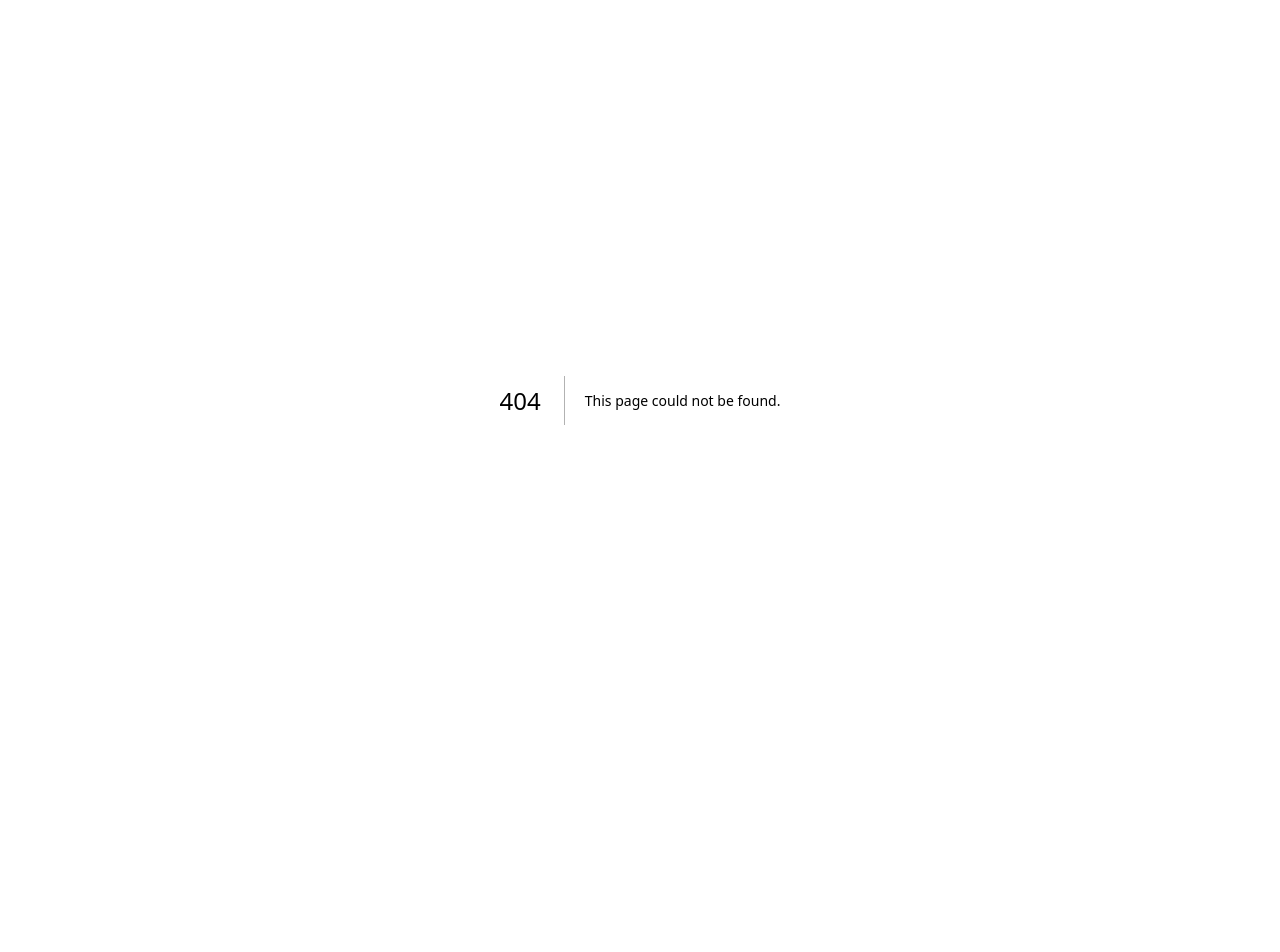
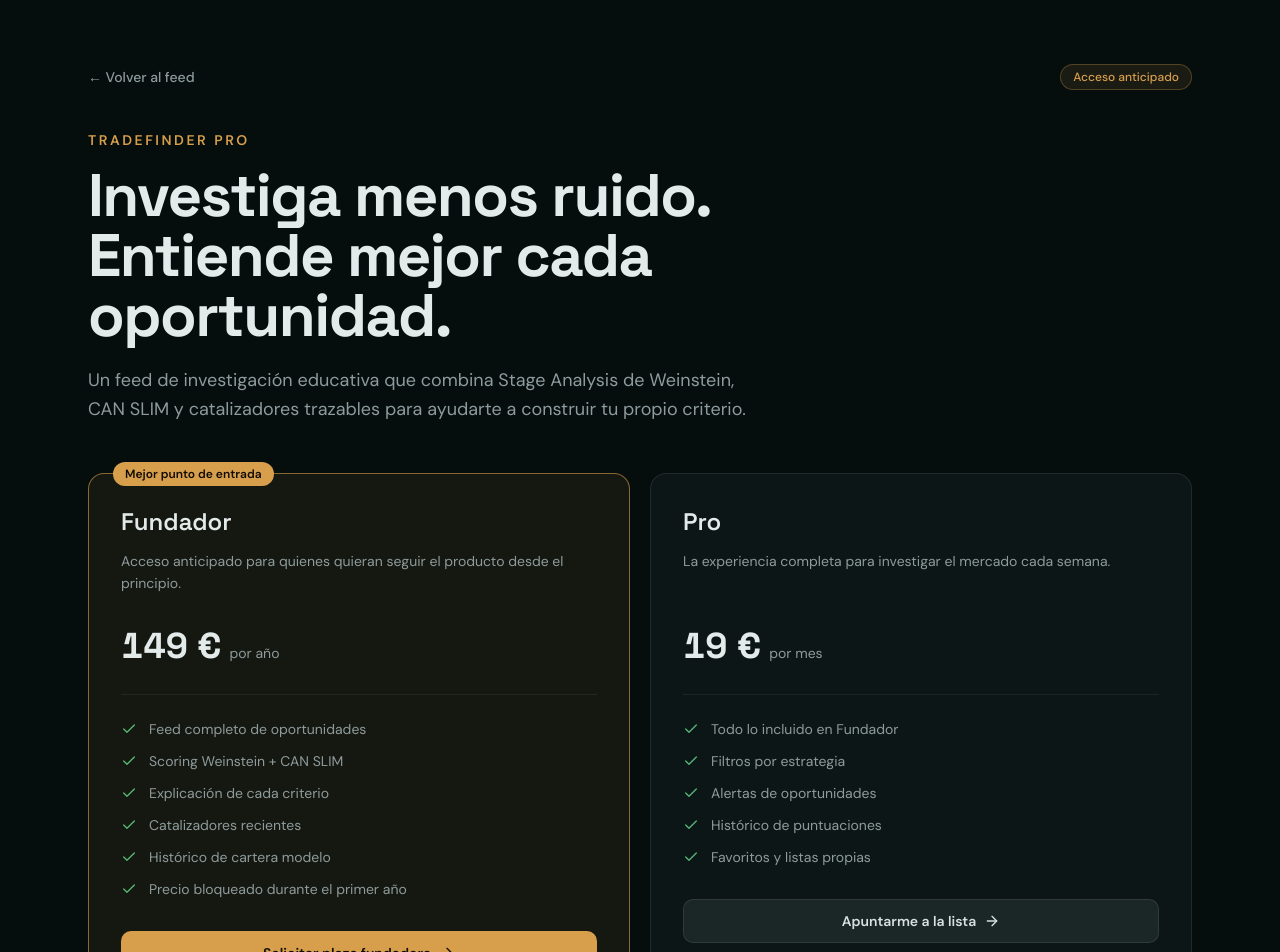
Before and after one commit to Aescanilla89/invest-feed-mvp, a Next.js app in the folder frontend/: page /pricing in a window 1280 px wide. Before the commit this address had no page. Shown: the top 952 px of the page. Before the commit the page ends 800 px from the top, so only its background shows below. Built offline with nearby package versions, Linux system fonts and the light colour scheme.

Commit message:
feat: add founder pricing offer

```diff
--- a/frontend/src/app/layout.tsx
+++ b/frontend/src/app/layout.tsx
@@ -22,9 +22,9 @@
 });
 
 export const metadata: Metadata = {
-  title: "TradeFinder — From Market Noise to Clear Decisions",
+  title: "TradeFinder — Research the Market with More Clarity",
   description:
-    "Oportunidades de inversión rankeadas combinando Stage Analysis de Weinstein y CAN SLIM, con el porqué explicado en lenguaje claro. Información educativa, no asesoramiento financiero.",
+    "Herramienta de investigación educativa que combina Stage Analysis de Weinstein y CAN SLIM, con criterios explicados en lenguaje claro.",
 };
 
 export default function RootLayout({
--- a/frontend/src/app/page.tsx
+++ b/frontend/src/app/page.tsx
@@ -1,6 +1,7 @@
 import { CatalystsSection } from "@/components/catalysts-section";
 import { FeedSection } from "@/components/feed-section";
 import { Header } from "@/components/header";
+import Link from "next/link";
 
 export default function Home() {
   return (
@@ -8,6 +9,20 @@
       <Header />
       <main className="mx-auto w-full max-w-6xl flex-1 px-6 py-8">
         <div className="flex flex-col gap-12">
+          <section className="flex flex-col gap-4 rounded-2xl border border-(--color-accent)/30 bg-(--color-accent)/8 p-6 sm:flex-row sm:items-center sm:justify-between sm:p-7" aria-labelledby="founder-offer-title">
+            <div>
+              <p className="text-xs font-semibold uppercase tracking-[0.16em] text-(--color-accent)">Acceso fundador</p>
+              <h2 id="founder-offer-title" className="mt-2 font-heading text-2xl font-semibold tracking-tight">
+                Sigue el producto desde dentro por 149 € al año.
+              </h2>
+              <p className="mt-2 max-w-2xl text-sm leading-relaxed text-muted-foreground">
+                Feed completo, criterios explicados, catalizadores e histórico de cartera modelo.
+              </p>
+            </div>
+            <Link href="/pricing" className="inline-flex h-10 shrink-0 items-center justify-center rounded-lg bg-(--color-accent) px-4 text-sm font-semibold text-(--color-accent-foreground) transition-opacity hover:opacity-90">
+              Ver acceso Pro
+            </Link>
+          </section>
           <FeedSection />
           <CatalystsSection />
         </div>
--- /dev/null
+++ b/frontend/src/app/pricing/page.tsx
@@ -0,0 +1,131 @@
+import Link from "next/link";
+import { ArrowRight, Check } from "lucide-react";
+
+const EMAIL = "escanillaalberto@gmail.com";
+
+const plans = [
+  {
+    name: "Fundador",
+    price: "149 €",
+    cadence: "por año",
+    description: "Acceso anticipado para quienes quieran seguir el producto desde el principio.",
+    cta: "Solicitar plaza fundadora",
+    featured: true,
+    features: [
+      "Feed completo de oportunidades",
+      "Scoring Weinstein + CAN SLIM",
+      "Explicación de cada criterio",
+      "Catalizadores recientes",
+      "Histórico de cartera modelo",
+      "Precio bloqueado durante el primer año",
+    ],
+  },
+  {
+    name: "Pro",
+    price: "19 €",
+    cadence: "por mes",
+    description: "La experiencia completa para investigar el mercado cada semana.",
+    cta: "Apuntarme a la lista",
+    featured: false,
+    features: [
+      "Todo lo incluido en Fundador",
+      "Filtros por estrategia",
+      "Alertas de oportunidades",
+      "Histórico de puntuaciones",
+      "Favoritos y listas propias",
+    ],
+  },
+];
+
+function contactHref(subject: string) {
+  return `mailto:${EMAIL}?subject=${encodeURIComponent(subject)}`;
+}
+
+export default function PricingPage() {
+  return (
+    <main className="mx-auto w-full max-w-6xl flex-1 px-6 py-10 sm:py-16">
+      <div className="mb-10 flex items-center justify-between gap-4">
+        <Link href="/" className="text-sm font-medium text-muted-foreground hover:text-foreground">
+          ← Volver al feed
+        </Link>
+        <span className="rounded-full border border-(--color-accent)/30 bg-(--color-accent)/10 px-3 py-1 text-xs font-medium text-(--color-accent)">
+          Acceso anticipado
+        </span>
+      </div>
+
+      <section className="max-w-3xl">
+        <p className="text-sm font-semibold uppercase tracking-[0.18em] text-(--color-accent)">
+          TradeFinder Pro
+        </p>
+        <h1 className="mt-4 max-w-2xl font-heading text-4xl font-bold tracking-tight sm:text-6xl">
+          Investiga menos ruido. Entiende mejor cada oportunidad.
+        </h1>
+        <p className="mt-5 max-w-2xl text-lg leading-relaxed text-muted-foreground">
+          Un feed de investigación educativa que combina Stage Analysis de Weinstein,
+          CAN SLIM y catalizadores trazables para ayudarte a construir tu propio criterio.
+        </p>
+      </section>
+
+      <section className="mt-12 grid gap-5 lg:grid-cols-2" aria-label="Planes">
+        {plans.map((plan) => (
+          <article
+            key={plan.name}
+            className={`relative flex flex-col rounded-2xl border p-7 sm:p-8 ${
+              plan.featured
+                ? "border-(--color-accent)/60 bg-(--color-accent)/8"
+                : "border-border bg-card"
+            }`}
+          >
+            {plan.featured && (
+              <span className="absolute -top-3 left-6 rounded-full bg-(--color-accent) px-3 py-1 text-xs font-semibold text-(--color-accent-foreground)">
+                Mejor punto de entrada
+              </span>
+            )}
+            <div>
+              <h2 className="font-heading text-2xl font-semibold">{plan.name}</h2>
+              <p className="mt-3 min-h-12 text-sm leading-relaxed text-muted-foreground">{plan.description}</p>
+              <div className="mt-7 flex items-baseline gap-2">
+                <span className="font-heading text-4xl font-bold tabular">{plan.price}</span>
+                <span className="text-sm text-muted-foreground">{plan.cadence}</span>
+              </div>
+            </div>
+            <ul className="mt-7 space-y-3 border-t border-border/70 pt-6">
+              {plan.features.map((feature) => (
+                <li key={feature} className="flex gap-3 text-sm text-muted-foreground">
+                  <Check className="mt-0.5 size-4 shrink-0 text-(--color-stage-advance)" aria-hidden />
+                  <span>{feature}</span>
+                </li>
+              ))}
+            </ul>
+            <a
+              href={contactHref(`TradeFinder — ${plan.name}`)}
+              className={`mt-8 inline-flex h-11 items-center justify-center gap-2 rounded-lg px-4 text-sm font-semibold transition-colors ${
+                plan.featured
+                  ? "bg-(--color-accent) text-(--color-accent-foreground) hover:opacity-90"
+                  : "border border-border bg-secondary text-secondary-foreground hover:bg-muted"
+              }`}
+            >
+              {plan.cta}
+              <ArrowRight className="size-4" aria-hidden />
+            </a>
+          </article>
+        ))}
+      </section>
+
+      <section className="mt-12 grid gap-6 border-t border-border/70 pt-8 text-sm text-muted-foreground md:grid-cols-3">
+        <div>
+          <h2 className="font-semibold text-foreground">Datos con contexto</h2>
+          <p className="mt-2 leading-relaxed">Cada puntuación muestra qué se ha comprobado y qué todavía no está disponible.</p>
+        </div>
+        <div>
+          <h2 className="font-semibold text-foreground">Proceso claro</h2>
+          <p className="mt-2 leading-relaxed">La herramienta ayuda a investigar; no sustituye tu análisis ni ejecuta órdenes.</p>
+        </div>
+        <div>
+          <h2 className="font-semibold text-foreground">Acceso educativo</h2>
+          <p className="mt-2 leading-relaxed">No ofrecemos recomendaciones personalizadas ni prometemos resultados financieros.</p>
+        </div>
+      </section>
+    </main>
+  );
+}
--- a/frontend/src/components/header.tsx
+++ b/frontend/src/components/header.tsx
@@ -33,6 +33,9 @@
           <Link href="/" className="text-sm font-medium text-muted-foreground transition-colors hover:text-foreground">
             Dashboard de oportunidades
           </Link>
+          <Link href="/pricing" className="text-sm font-semibold text-(--color-accent) transition-colors hover:opacity-80">
+            Pro
+          </Link>
           <p className="hidden max-w-xs text-xs leading-relaxed text-muted-foreground/80 lg:block">
             Información educativa con retraso, no asesoramiento financiero ni ejecución de
             órdenes.
```
